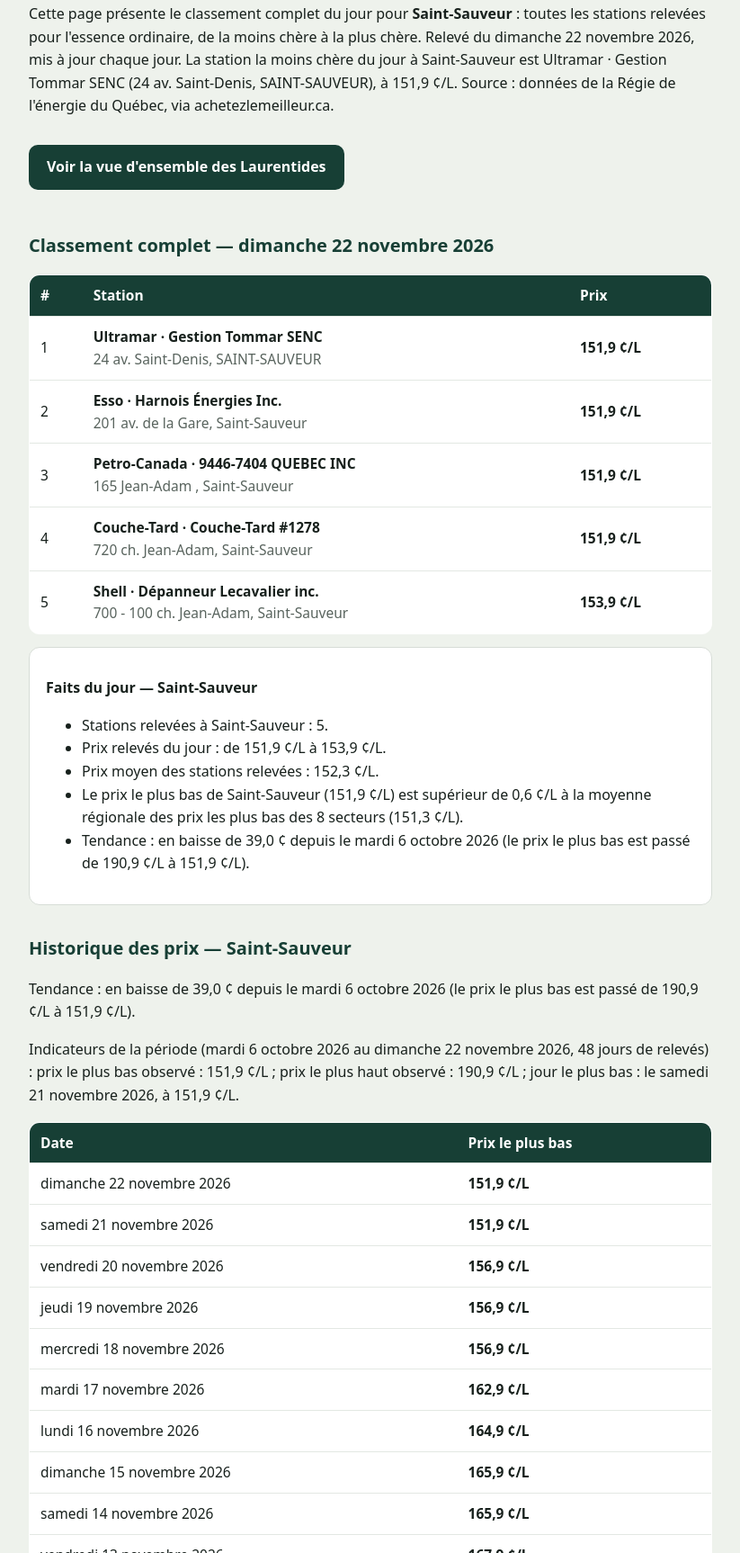
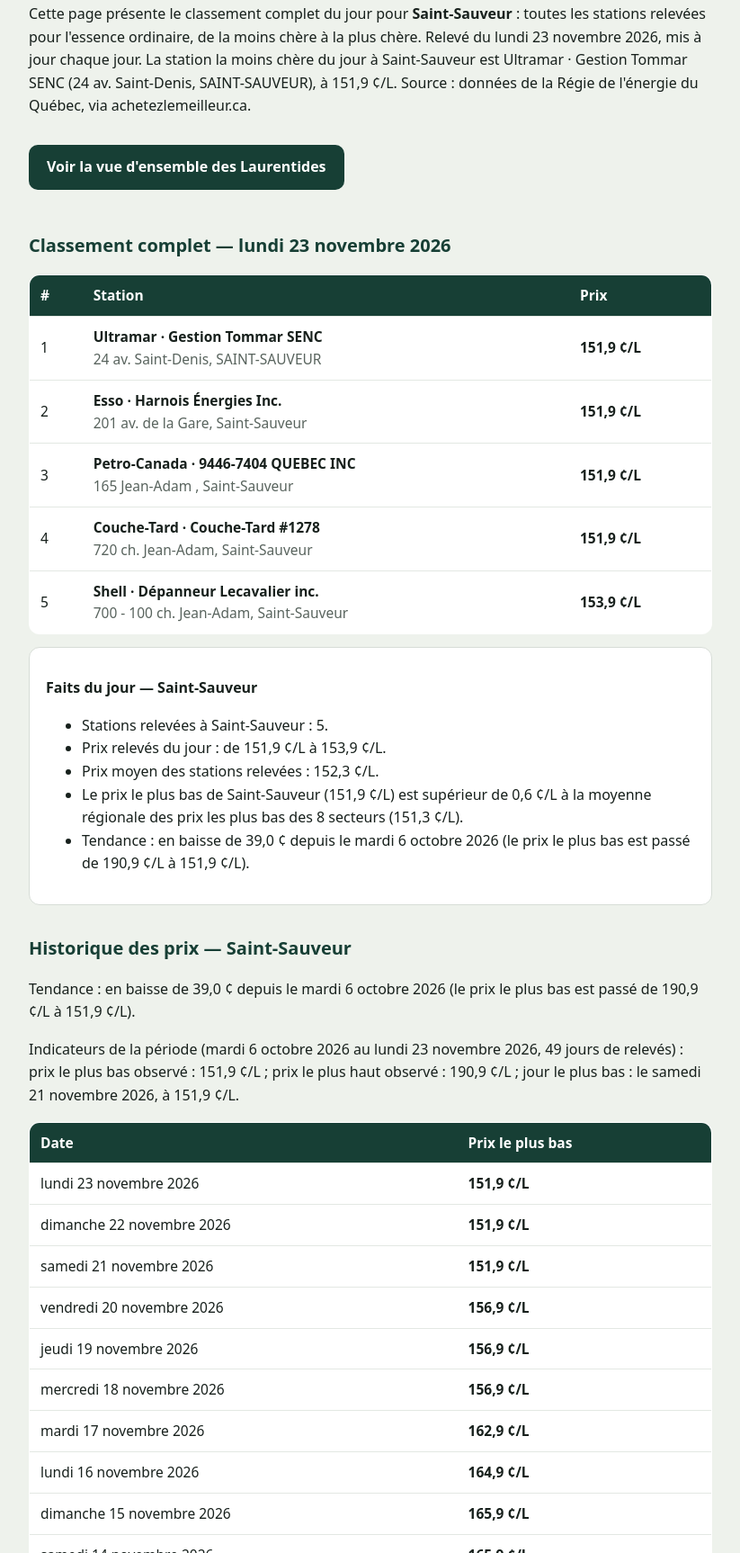
Before and after one commit to karayapi9-boop/karayapi9-boop.github.io, a plain HTML site: page prix-essence-saint-sauveur/index.html in a window 1280 px wide. Shown: the part 110-1836 px from the top of the page at 90% size, without its empty margins (228-1051 px from the left). Drawn offline with Linux system fonts and the light colour scheme.

Commit message:
Prix essence saint-sauveur : classement complet du jour (volet B anti-doorway)

```diff
--- a/prix-essence-saint-sauveur/index.html
+++ b/prix-essence-saint-sauveur/index.html
@@ -44,9 +44,9 @@
   <header><a href="https://lecoindeslaurentides.ca/">← Le Coin des Laurentides</a></header>
   <h1>Prix de l'essence à Saint-Sauveur</h1>
   <!-- CLASSEMENT-DEBUT -->
-  <p>Cette page présente le classement complet du jour pour <strong>Saint-Sauveur</strong> : toutes les stations relevées pour l'essence ordinaire, de la moins chère à la plus chère. Relevé du dimanche 22 novembre 2026, mis à jour chaque jour. La station la moins chère du jour à Saint-Sauveur est Ultramar · Gestion Tommar SENC (24 av. Saint-Denis, SAINT-SAUVEUR), à 151,9 ¢/L. Source : données de la Régie de l'énergie du Québec, via achetezlemeilleur.ca.</p>
+  <p>Cette page présente le classement complet du jour pour <strong>Saint-Sauveur</strong> : toutes les stations relevées pour l'essence ordinaire, de la moins chère à la plus chère. Relevé du lundi 23 novembre 2026, mis à jour chaque jour. La station la moins chère du jour à Saint-Sauveur est Ultramar · Gestion Tommar SENC (24 av. Saint-Denis, SAINT-SAUVEUR), à 151,9 ¢/L. Source : données de la Régie de l'énergie du Québec, via achetezlemeilleur.ca.</p>
   <a class="cta" href="https://lecoindeslaurentides.ca/prix-essence-laurentides/">Voir la vue d'ensemble des Laurentides</a>
-  <h2>Classement complet — dimanche 22 novembre 2026</h2>
+  <h2>Classement complet — lundi 23 novembre 2026</h2>
   <table>
     <tr><th>#</th><th>Station</th><th>Prix</th></tr>
     <tr><td>1</td><td><strong>Ultramar · Gestion Tommar SENC</strong><br><span class="muted">24 av. Saint-Denis, SAINT-SAUVEUR</span></td><td><strong>151,9 ¢/L</strong></td></tr>
@@ -70,9 +70,10 @@
   <!-- HISTORIQUE-DEBUT -->
   <h2>Historique des prix — Saint-Sauveur</h2>
   <p>Tendance : en baisse de 39,0 ¢ depuis le mardi 6 octobre 2026 (le prix le plus bas est passé de 190,9 ¢/L à 151,9 ¢/L).</p>
-  <p>Indicateurs de la période (mardi 6 octobre 2026 au dimanche 22 novembre 2026, 48 jours de relevés) : prix le plus bas observé : 151,9 ¢/L ; prix le plus haut observé : 190,9 ¢/L ; jour le plus bas : le samedi 21 novembre 2026, à 151,9 ¢/L.</p>
+  <p>Indicateurs de la période (mardi 6 octobre 2026 au lundi 23 novembre 2026, 49 jours de relevés) : prix le plus bas observé : 151,9 ¢/L ; prix le plus haut observé : 190,9 ¢/L ; jour le plus bas : le samedi 21 novembre 2026, à 151,9 ¢/L.</p>
   <table>
     <tr><th>Date</th><th>Prix le plus bas</th></tr>
+    <tr><td>lundi 23 novembre 2026</td><td><strong>151,9 ¢/L</strong></td></tr>
     <tr><td>dimanche 22 novembre 2026</td><td><strong>151,9 ¢/L</strong></td></tr>
     <tr><td>samedi 21 novembre 2026</td><td><strong>151,9 ¢/L</strong></td></tr>
     <tr><td>vendredi 20 novembre 2026</td><td><strong>156,9 ¢/L</strong></td></tr>
```
